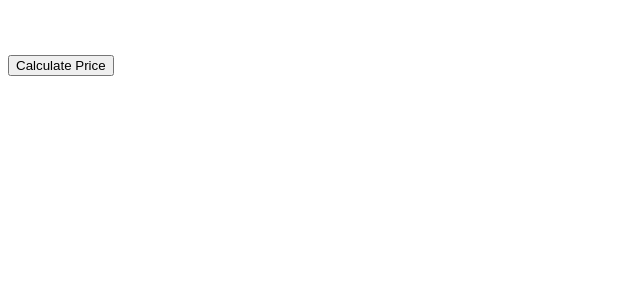
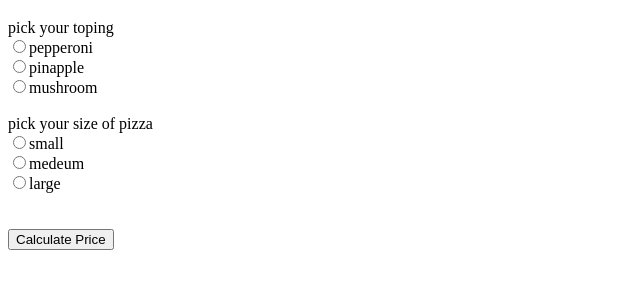
Before and after one commit to Simeonpitts916/sims-pizza-hut, a plain HTML site: page index.html in a window 1280 px wide. Shown: the part 61-350 px from the top of the page, without its empty margins (0-640 px from the left). Drawn offline with Linux system fonts and the light colour scheme.

Commit message:
i have updated the html and added the user input for the topings and the size

```diff
--- a/index.html
+++ b/index.html
@@ -11,7 +11,16 @@
     <div class="container">
         <h1>sims pizza place</h1>
         <form>
-
+        <label name="toping">pick your toping <br>
+            <input type="radio" name="toping">pepperoni<br>
+            <input type="radio" name="toping">pinapple<br>
+            <input type="radio" name="toping">mushroom<br><br
+        </label>
+        <label name="size">pick your size of pizza <br>
+            <input type="radio" name="size" value="small">small <br>
+            <input type="radio" name="size" value="medeum">medeum <br>
+            <input type="radio" name="size" value="large">large <br>
+        </label>
         </form><br><br>
         <button type="submit">Calculate Price</button>
     </div>
--- a/js/script.js
+++ b/js/script.js
@@ -0,0 +1,5 @@
+// price logic //
+
+function price(){
+    const toping = .50;
+}
```
